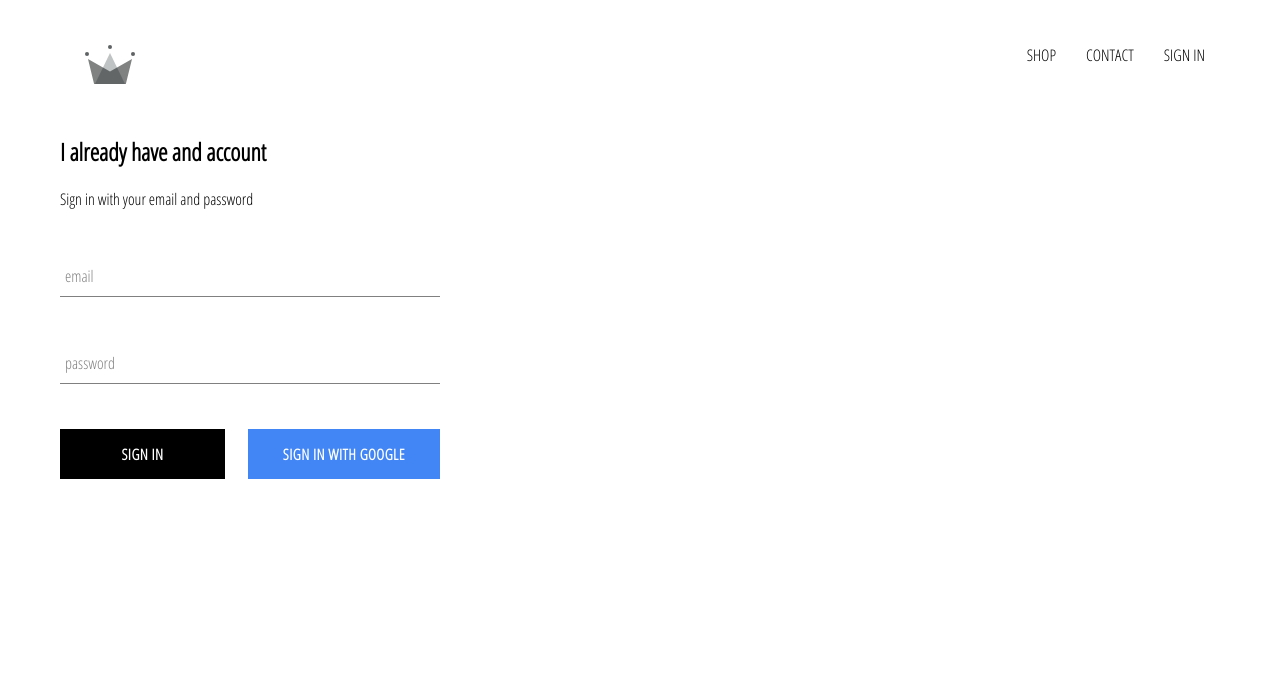
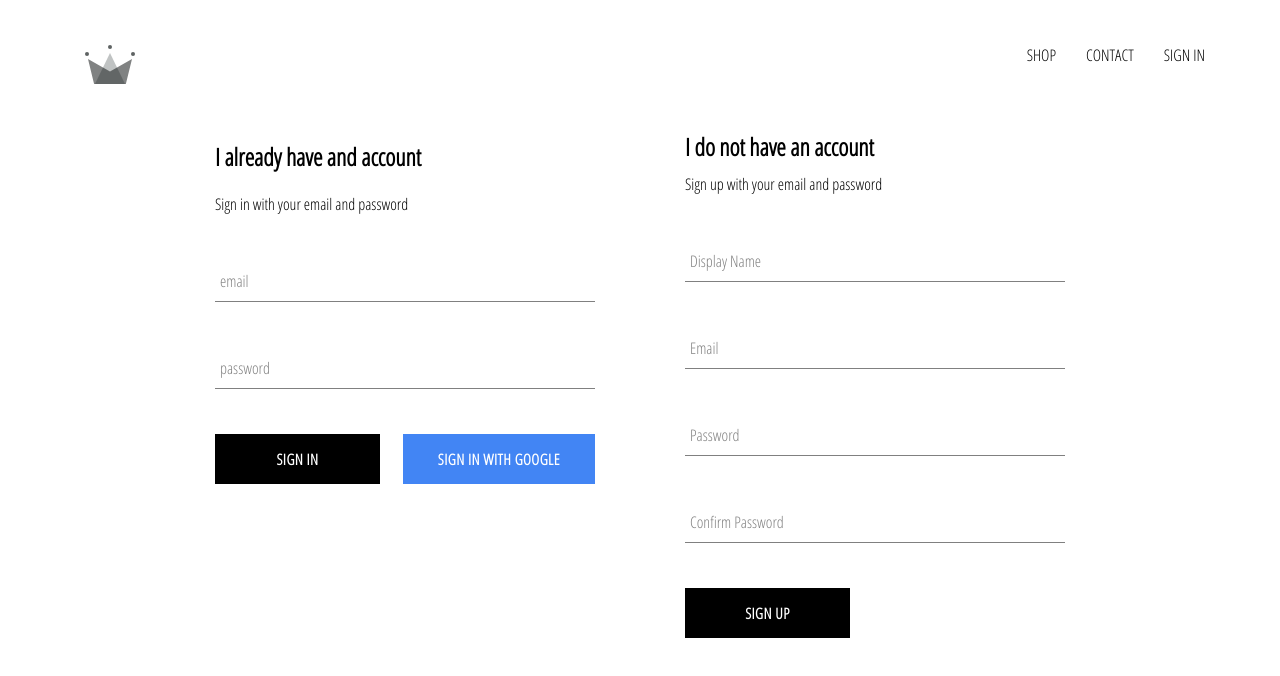
Before and after one commit to dobromiryor/react-ecommerce, a React (Create React App) app: page /sign-in in a window 1280 px wide. Shown: the top 676 px of the page. Built offline with nearby package versions, Linux system fonts and the light colour scheme; no server answers.

Commit message:
implemented sign up/in with email

```diff
--- a/src/App.js
+++ b/src/App.js
@@ -8,7 +8,7 @@
 import SignInAndSignUp from './pages/sign-in-and-sign-up/sign-in-and-sign-up.component'
 import Header from './components/header/header.component'
 
-import { auth } from './firebase/firebase.utils'
+import { auth, createUserProfileDocument } from './firebase/firebase.utils'
 
 class App extends React.Component {
   constructor(props){
@@ -21,8 +21,21 @@
   unsubscribeFromAuth = null
 
   componentDidMount(){
-    this.unsubscribeFromAuth = auth.onAuthStateChanged( user => {
-      this.setState({currentUser: user})
+    this.unsubscribeFromAuth = auth.onAuthStateChanged(async userAuth => {
+      if(userAuth){
+        const userRef = await createUserProfileDocument(userAuth);
+
+        userRef.onSnapshot(snapShot => {
+          this.setState({
+            currentUser: {
+              id: snapShot.id,
+              ...snapShot.data()
+            }
+          })
+        })
+      } else {
+        this.setState({currentUser: userAuth})
+      }
     })
   }
 
--- a/src/components/sign-in/sign-in.component.jsx
+++ b/src/components/sign-in/sign-in.component.jsx
@@ -2,7 +2,7 @@
 import FormInput from '../form-input/form-input.component'
 import CustomButton from '../custom-button/custom-button.component'
 
-import { signInWithGoogle } from '../../firebase/firebase.utils'
+import { signInWithGoogle, auth } from '../../firebase/firebase.utils'
 
 import './sign-in.styles.scss'
 
@@ -15,9 +15,18 @@
         }
     }
 
-    handleSubmit = (e) => {
+    handleSubmit = async e => {
         e.preventDefault()
-        this.setState({ email: '', password: '' })
+
+        const { email, password } = this.state;
+
+        try{
+            await auth.signInWithEmailAndPassword(email, password)
+            this.setState({ email: '', password: '' })
+        } catch(error) {
+            console.log(error)
+        }
+
     }
 
     handleChange = (e) => {
--- /dev/null
+++ b/src/components/sign-up/sign-up.component.jsx
@@ -0,0 +1,70 @@
+import React from 'react';
+
+import FormInput from '../form-input/form-input.component'
+import CustomButton from '../custom-button/custom-button.component'
+
+import { auth, createUserProfileDocument } from '../../firebase/firebase.utils'
+
+import './sign-up.styles.scss'
+
+class SignUp extends React.Component{
+    constructor(props){
+        super(props)
+
+        this.state = {
+            displayName: '',
+            email: '',
+            password: '',
+            confirmPassword: '',
+
+        }
+    }
+
+    handleSubmit = async event => {
+        event.preventDefault()
+
+        const { displayName, email, password, confirmPassword } = this.state
+
+        if (password !== confirmPassword){
+            alert(`passwords don't match`)
+            return
+        }
+        try{
+            const { user } = await auth.createUserWithEmailAndPassword(email, password)
+            await createUserProfileDocument(user, { displayName })
+            this.setState({
+                displayName: '',
+                email: '',
+                password: '',
+                confirmPassword: '',
+            })
+        } catch (error){
+            console.error(error)
+        }
+    }
+
+    handleChange = event => {
+        const { name, value } = event.target
+
+        this.setState({[name]: value})
+    }
+
+    render(){
+        const { displayName, email, password, confirmPassword } = this.state
+        return(
+            <div className='sign-up'>
+                <h2 className='title'>I do not have an account</h2>
+                <span>Sign up with your email and password</span>
+                <form className='sign-up-form' onSubmit={this.handleSubmit}>
+                    <FormInput type='text' name='displayName' value={displayName} onChange={this.handleChange} label='Display Name' required />
+                    <FormInput type='email' name='email' value={email} onChange={this.handleChange} label='Email' required />
+                    <FormInput type='password' name='password' value={password} onChange={this.handleChange} label='Password' required />
+                    <FormInput type='password' name='confirmPassword' value={confirmPassword} onChange={this.handleChange} label='Confirm Password' required />
+                    <CustomButton type='submit'>SIGN UP</CustomButton>
+                </form>
+            </div>
+        )
+    }
+}
+
+export default SignUp
--- /dev/null
+++ b/src/components/sign-up/sign-up.styles.scss
@@ -0,0 +1,9 @@
+.sign-up {
+    display: flex;
+    flex-direction: column;
+    width: 380px;
+
+    .title {
+        margin: 10px 0;
+    }
+}
--- a/src/firebase/firebase.utils.js
+++ b/src/firebase/firebase.utils.js
@@ -13,6 +13,27 @@
     measurementId: "G-69R5H816Q2"
 };
 
+export const createUserProfileDocument = async (userAuth, additionalData) => {
+    if(!userAuth) return;
+    const userRef = firestore.doc(`users/${userAuth.uid}`);
+    const snapShot = await userRef.get()
+    if(!snapShot.exists) {
+        const { displayName, email } = userAuth;
+        const createdAt = new Date();
+        try{
+            await userRef.set({
+                displayName,
+                email,
+                createdAt,
+                ...additionalData
+            })
+        } catch (error){
+            console.log('error creating user ', error.message)
+        }
+    }
+    return userRef
+}
+
 firebase.initializeApp(config);
 
 export const auth = firebase.auth();
--- a/src/pages/sign-in-and-sign-up/sign-in-and-sign-up.component.jsx
+++ b/src/pages/sign-in-and-sign-up/sign-in-and-sign-up.component.jsx
@@ -1,12 +1,14 @@
 import React from 'react';
 
 import SignIn from '../../components/sign-in/sign-in.component'
+import SignUp from '../../components/sign-up/sign-up.component'
 
 import './sign-in-and-sign-up.styles.scss'
 
 const SignInAndSignUp = () => (
     <div className='sign-in-and-sign-up'>
         <SignIn />
+        <SignUp />
     </div>
 )
 
--- a/src/pages/sign-in-and-sign-up/sign-in-and-sign-up.styles.scss
+++ b/src/pages/sign-in-and-sign-up/sign-in-and-sign-up.styles.scss
@@ -0,0 +1,6 @@
+.sign-in-and-sign-up {
+    width: 850px;
+    display: flex;
+    justify-content: space-between;
+    margin: 30px auto;
+  }
```
